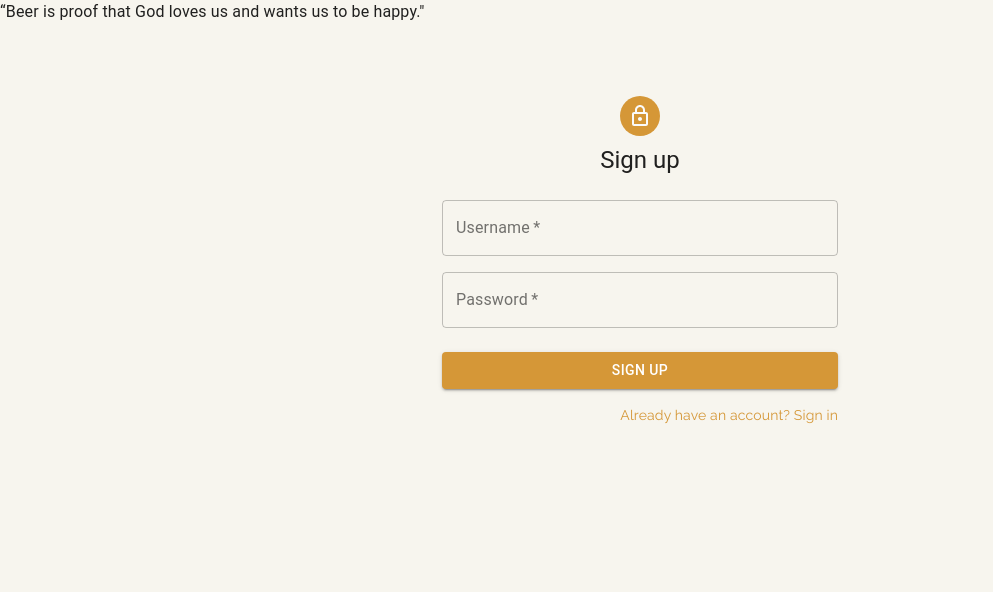
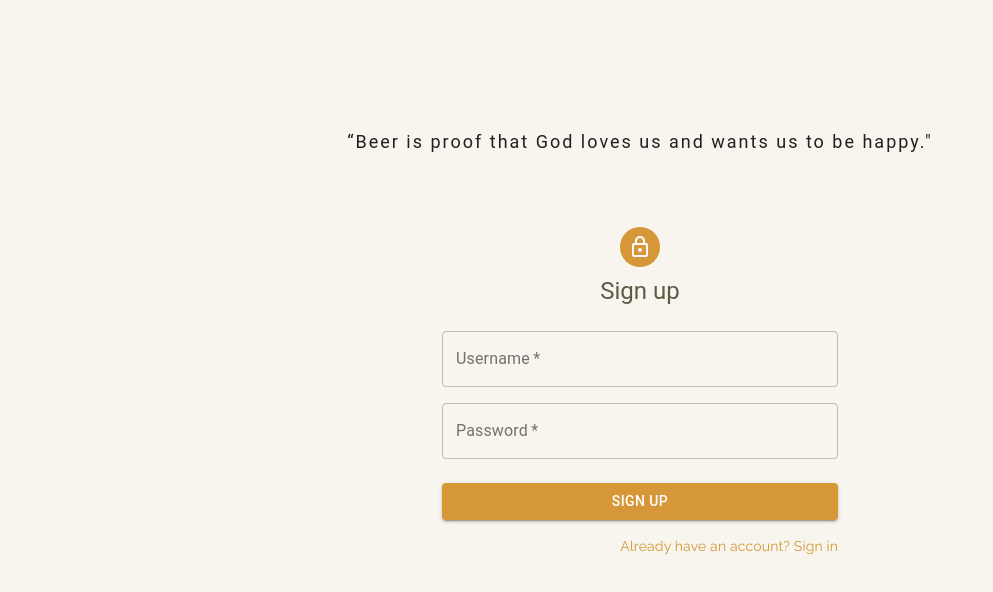
Before and after one commit to destinyfsetzer/beer-me-app, a React (Create React App) app: page /signup in a window 1280 px wide. Shown: the top 592 px of the page, without its empty margins (0-993 px from the left). Built offline with nearby package versions, Linux system fonts and the light colour scheme; no server answers; a web font is replaced by a local one.

Commit message:
login page good except for font

```diff
--- a/src/components/Login.js
+++ b/src/components/Login.js
@@ -58,7 +58,7 @@ const useStyles = makeStyles((theme) => ({
     margin: "30% 5%",
   },
   titleText: {
-    backgroundColor: "#F7F5EE",
+    backgroundColor: "rgb(246,243,236, .8)",
     margin: "0px 20px",
     borderRadius: "5px",
   },
@@ -131,7 +131,11 @@ export default function Login() {
             <Avatar className={classes.avatar}>
               <LockOutlinedIcon />
             </Avatar>
-            <Typography component="h1" variant="h5">
+            <Typography
+              style={{ color: "#605948" }}
+              component="h1"
+              variant="h5"
+            >
               Sign in
             </Typography>
             <form onSubmit={handleSubmit} className={classes.form} noValidate>
--- a/src/components/SignUp.js
+++ b/src/components/SignUp.js
@@ -32,6 +32,12 @@ const useStyles = makeStyles((theme) => ({
   submit: {
     margin: theme.spacing(3, 0, 2),
     backgroundColor: "#D59737",
+  },
+  quote: {
+    fontSize: "18px",
+    letterSpacing: "2px",
+    textAlign: "center",
+    paddingTop: "10%",
   },
 }));
 
@@ -97,7 +103,7 @@ export default function SignUp() {
 
   return (
     <div>
-      <Typography>
+      <Typography className={classes.quote}>
         “Beer is proof that God loves us and wants us to be happy."
       </Typography>
       <Container component="main" maxWidth="xs">
@@ -106,7 +112,7 @@ export default function SignUp() {
           <Avatar className={classes.avatar}>
             <LockOutlinedIcon />
           </Avatar>
-          <Typography component="h1" variant="h5">
+          <Typography style={{ color: "#605948" }} component="h1" variant="h5">
             Sign up
           </Typography>
           <form className={classes.form} onSubmit={handleSubmit}>
```
